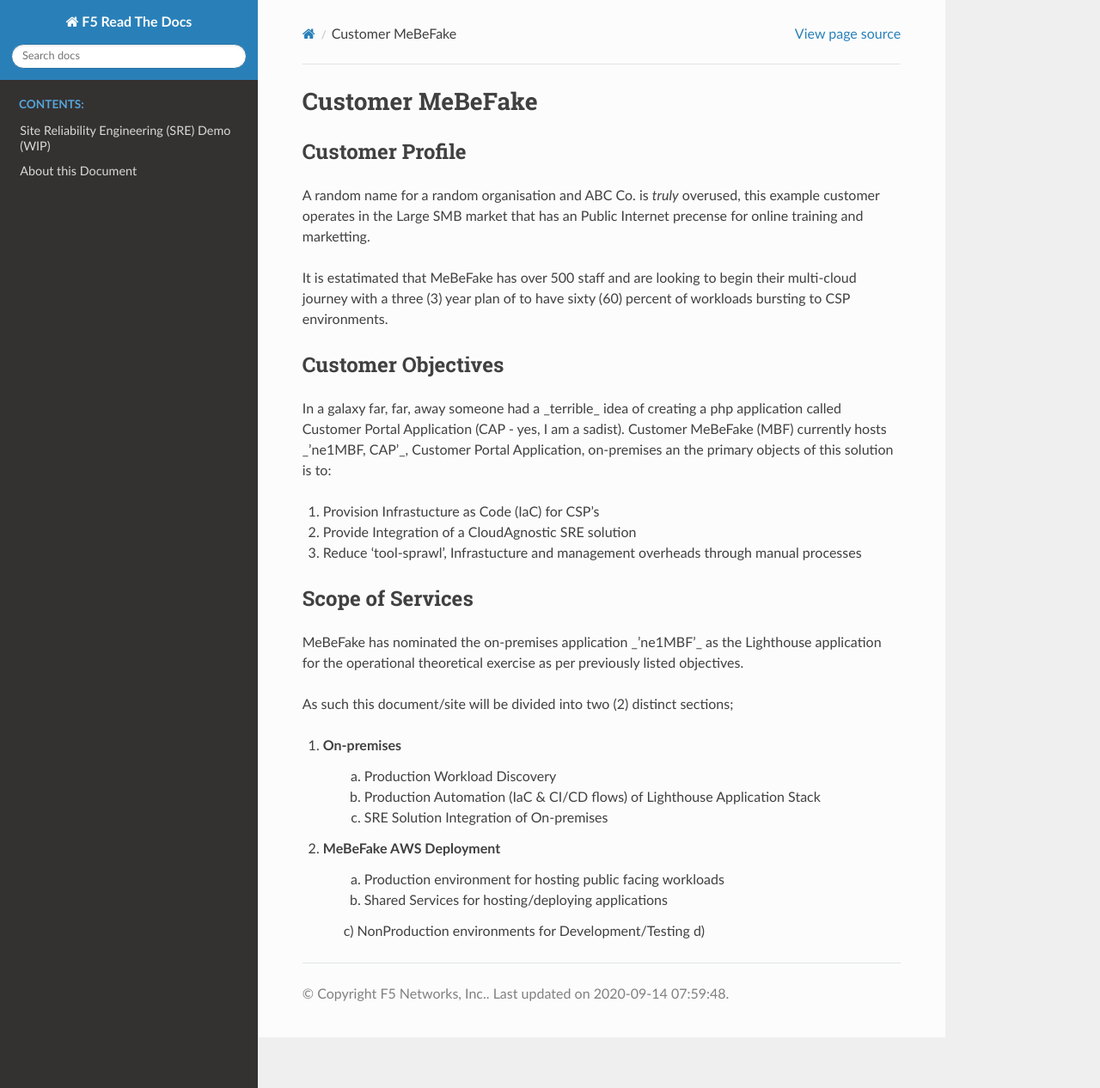
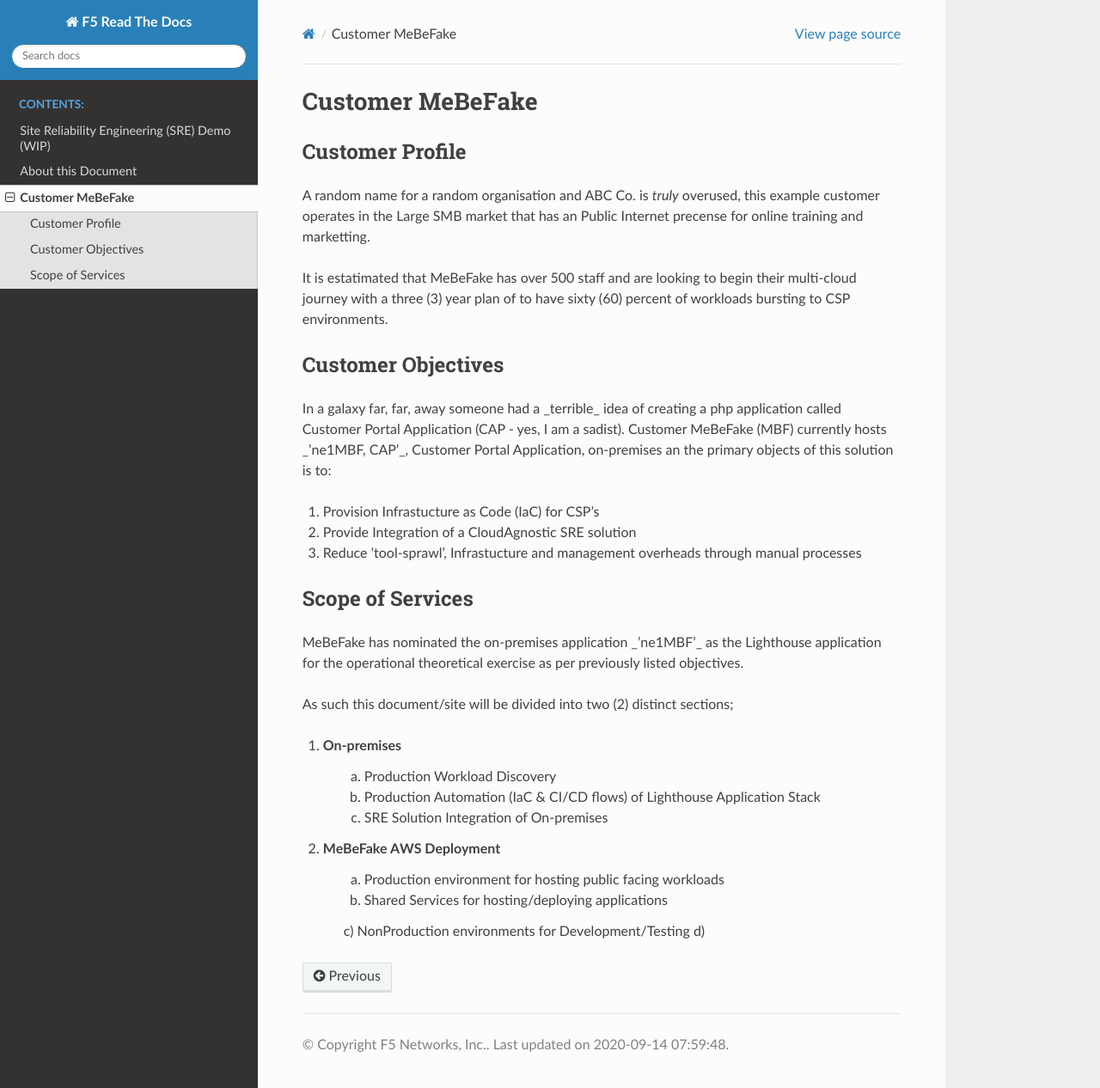
Before and after one commit to merps/f5-rtd-sre-demo, a Sphinx documentation site: the page built from docs/html/customer.rst, in a window 1280 px wide and 1266 px high. Shown: the whole window at 86% size. Built offline with Sphinx 7.4.7 and the Read the Docs theme 2.0.0, drawn with Linux system fonts in a browser that asks for light colours; pages that are not in the unit, such as notebooks, are missing from menus.

Commit message:
updated Synopsis

```diff
--- a/docs/index.rst
+++ b/docs/index.rst
@@ -28,9 +28,9 @@
    :caption: Contents:
    :glob:
 
-   html/intro.rst
-   html/about.rst
-   html/cusomer.rst
+   html/intro
+   html/about
+   html/customer
    onprem/*
    aws/*
    images/*
```
